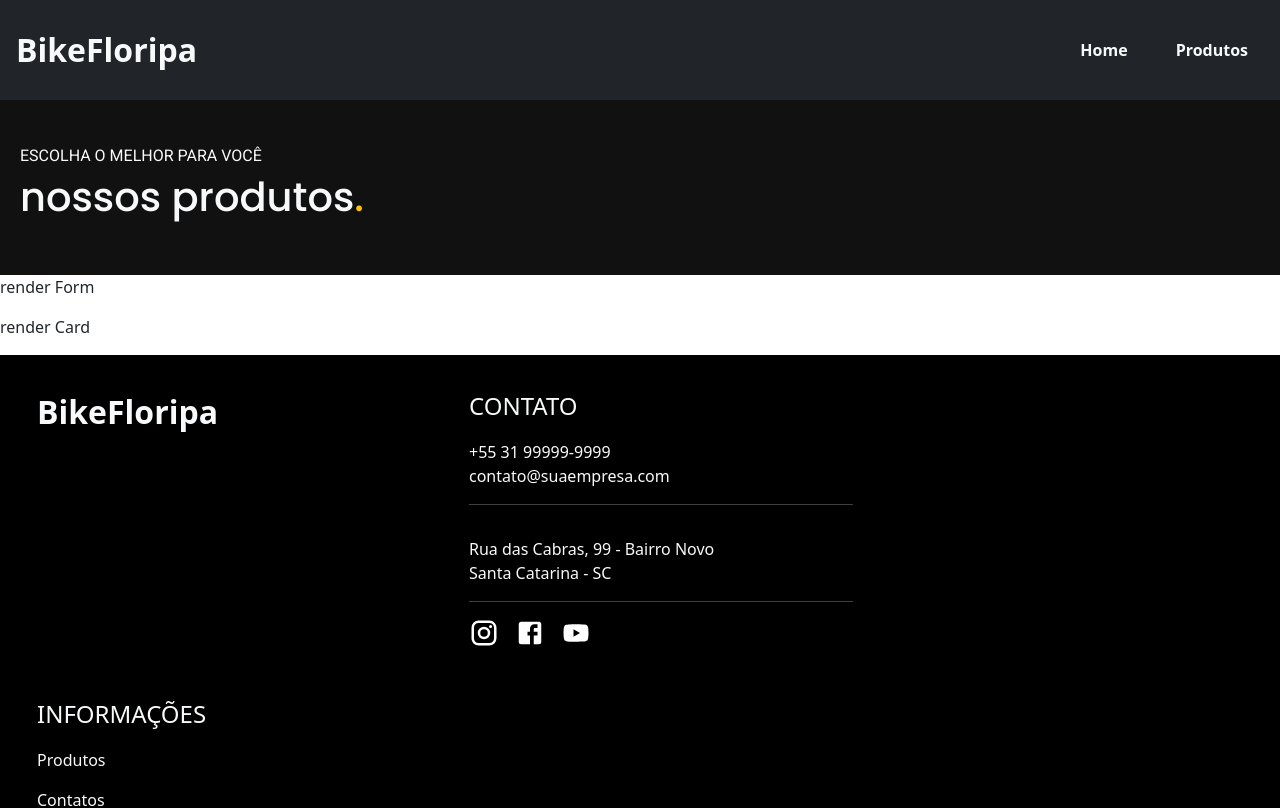
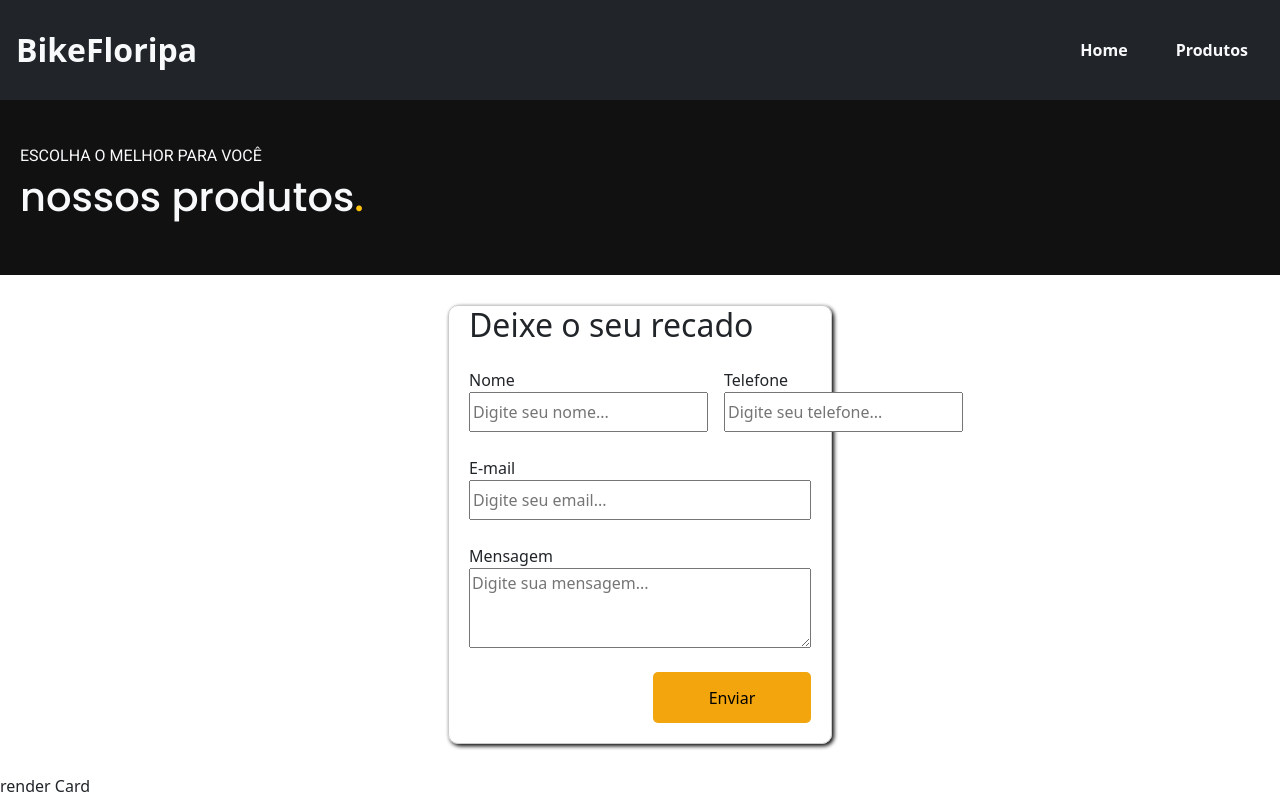
Before and after one commit to JEFFERSON300/Site-LAB365, a React (Vite) app: page /faq in a window 1280 px wide. Shown: the top 808 px of the page. Built offline with nearby package versions, Linux system fonts and the light colour scheme.

Commit message:
Implementação do formulário terminado

```diff
--- a/package.json
+++ b/package.json
@@ -18,6 +18,8 @@
     "prop-types": "^15.8.1",
     "react": "^18.2.0",
     "react-dom": "^18.2.0",
+    "react-hook-form": "^7.45.4",
+    "react-icons": "^4.10.1",
     "react-router-dom": "^6.14.2"
   },
   "devDependencies": {
--- a/src/components/FormContact/FormContact.component.jsx
+++ b/src/components/FormContact/FormContact.component.jsx
@@ -1,7 +1,94 @@
+import { useForm } from "react-hook-form";
+import { useState } from "react"
+
 export const FormContactComponent = () => {
+  const [dataForm, setDataForm] = useState("");
+
+  const {
+    register,
+    handleSubmit,
+    watch,
+    formState: { errors },
+  } = useForm();
+
+  const onSubmit = (data) => {
+    setDataForm(data);
+    console.log(dataForm);
+  };
+
   return (
-    <>
-      <p>render Form</p>
-    </>
+    <div
+      style={{
+        display: "flex",
+        alignItems: "center",
+        justifyContent: "center",
+      }}
+    >
+      <form
+        onSubmit={handleSubmit(onSubmit)}
+        style={{
+          width: "30%",
+          padding: "0px 20px 20px 20px",
+          margin: "30px 0px",
+          display: "inline-block",
+          border: "1px solid #ccc",
+          boxSizing: "border-box",
+          boxShadow: "2px 2px 4px #000000",
+          borderRadius: "10px",
+        }}
+      >
+        <h2>Deixe o seu recado</h2>
+
+        <div
+          style={{
+            display: "flex",
+            maxWidth: "100%",
+            gap: "1rem",
+            alignItems: "center",
+            alignContent: "center",
+            marginTop:"1.5rem"
+          }}
+        >
+          <div
+            style={{ display: "flex", flexDirection: "column", flexGrow: "1" }}
+          >
+            <label>Nome</label>
+            <input style={{height:"2.5rem"}} placeholder="Digite seu nome..." {...register("name",{required:true})} />
+          </div>
+
+          <div
+            style={{ display: "flex", flexDirection: "column", flexGrow: "1" }}
+          >
+            <label>Telefone</label>
+            <input
+            style={{height:"2.5rem"}}
+              placeholder="Digite seu telefone..."
+              {...register("telephone",{required:true})}
+            />
+          </div>
+        </div>
+
+        <div style={{ display: "flex", flexDirection: "column",marginTop:"1.5rem"}}>
+          <label>E-mail</label>
+          <input style={{height:"2.5rem"}} placeholder="Digite seu email..." {...register("email",{required:true, validate:{matchPath: (v) => /^[a-zA-Z0-9._-]+@[a-zA-Z0-9.-]+\.[a-zA-Z]{2,4}$/.test(v)}})} />
+        </div>
+
+        <div style={{ display: "flex", flexDirection: "column", marginTop:"1.5rem" }}>
+          <label>Mensagem</label>
+          <textarea
+          style={{height:"5rem"}}
+            placeholder="Digite sua mensagem..."
+            {...register("message",{required:true})}
+          />
+        </div>
+
+        <div style={{display:"flex", justifyContent:"end"}}>
+          <button style={{marginTop:"1.5rem", borderRadius:"5px", background:"#F2A50C", border:"none"}} disabled={errors.name || errors.telephone || errors.email || errors.message} type="submit">
+            Enviar
+          </button>
+        </div>
+
+      </form>
+    </div>
   );
 };
```
Also changed, not shown: 1 other file (tests, documents, lock files or other folders).
